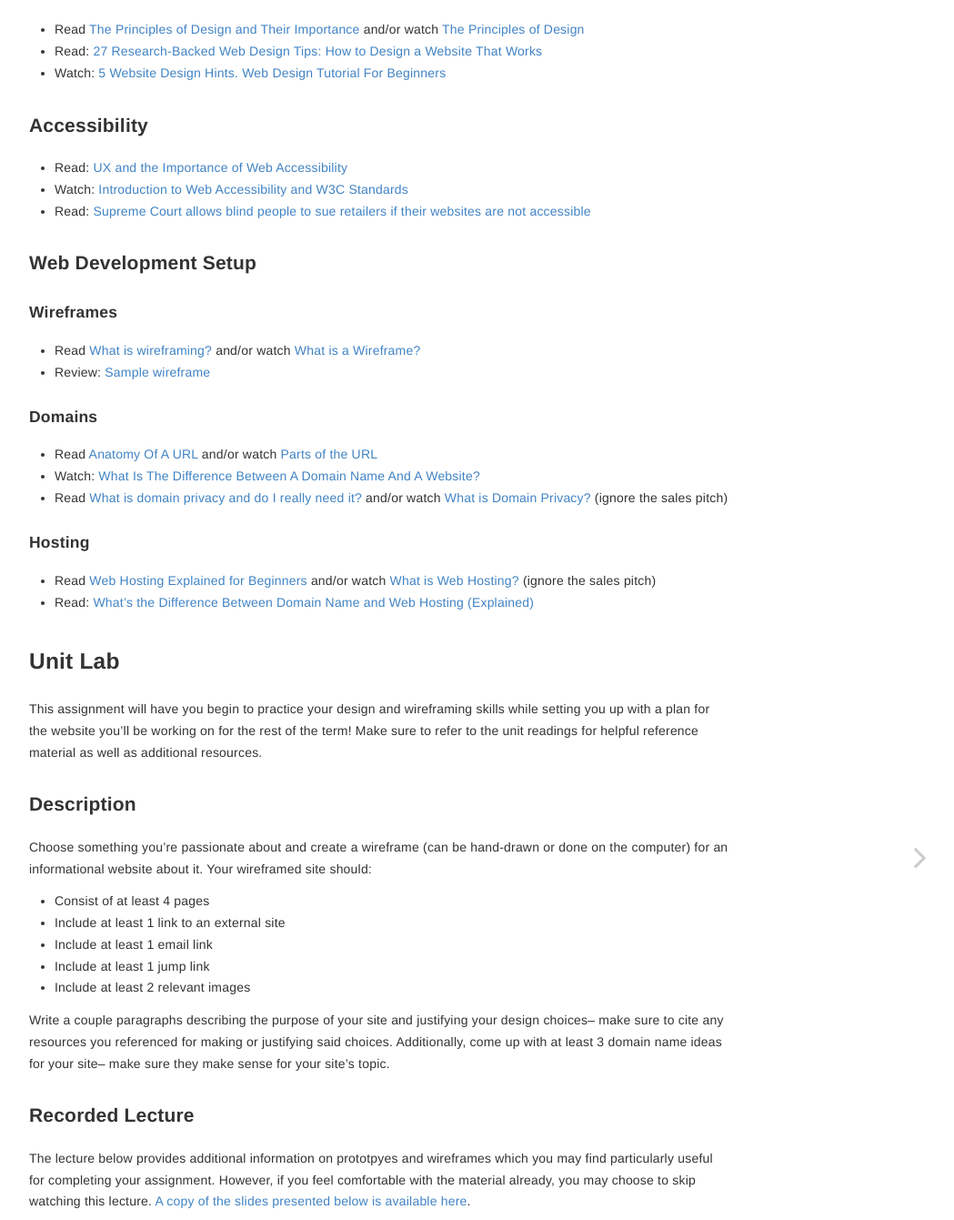
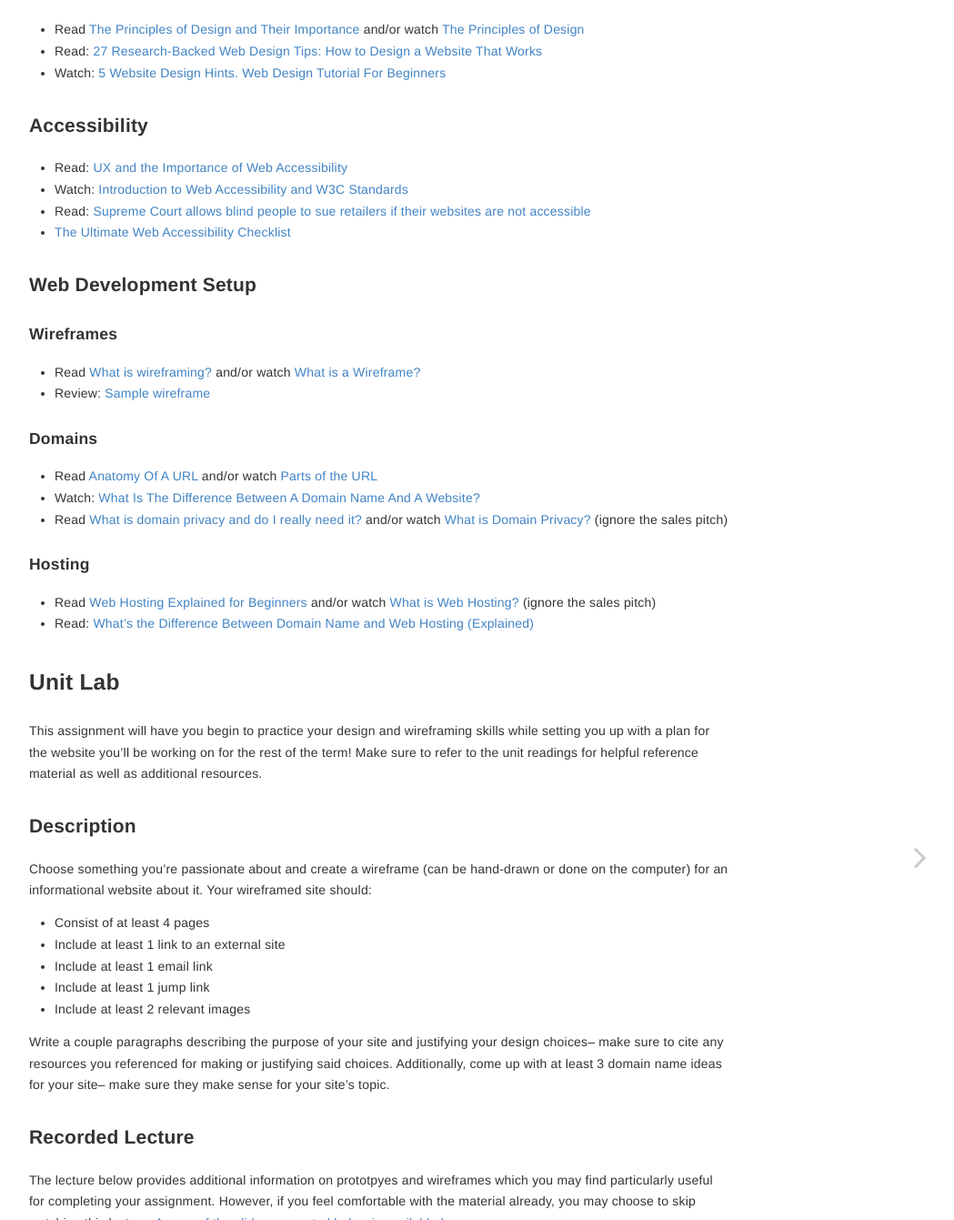
Before and after one commit to vickiebananas/nu-web-dev, a Jekyll site: the page built from _units/unit1.md, in a window 1280 px wide, cut to the strip 813-2154 px from the top of the page. Shown: the whole strip at 91% size, without its empty margins (223-1272 px from the left). Built offline with Jekyll 4.4.1, drawn with Linux system fonts in a browser that asks for light colours.

Commit message:
added ally checklist to unit 1

```diff
--- a/_units/unit1.md
+++ b/_units/unit1.md
@@ -35,6 +35,7 @@ You should use the questions below to assess your own learning and understanding
 - Read: [UX and the Importance of Web Accessibility](https://www.toptal.com/designers/ui/importance-web-accessibility)
 - Watch: [Introduction to Web Accessibility and W3C Standards](https://www.youtube.com/watch?v=20SHvU2PKsM)
 - Read: [Supreme Court allows blind people to sue retailers if their websites are not accessible](https://www.latimes.com/politics/story/2019-10-07/blind-person-dominos-ada-supreme-court-disabled)
+- [The Ultimate Web Accessibility Checklist](https://www.accessiblemetrics.com/wp-content/uploads/2018/10/Accessible-Metrics-Campaign-Content-Offer.pdf)
 
 
 ### Web Development Setup
```
